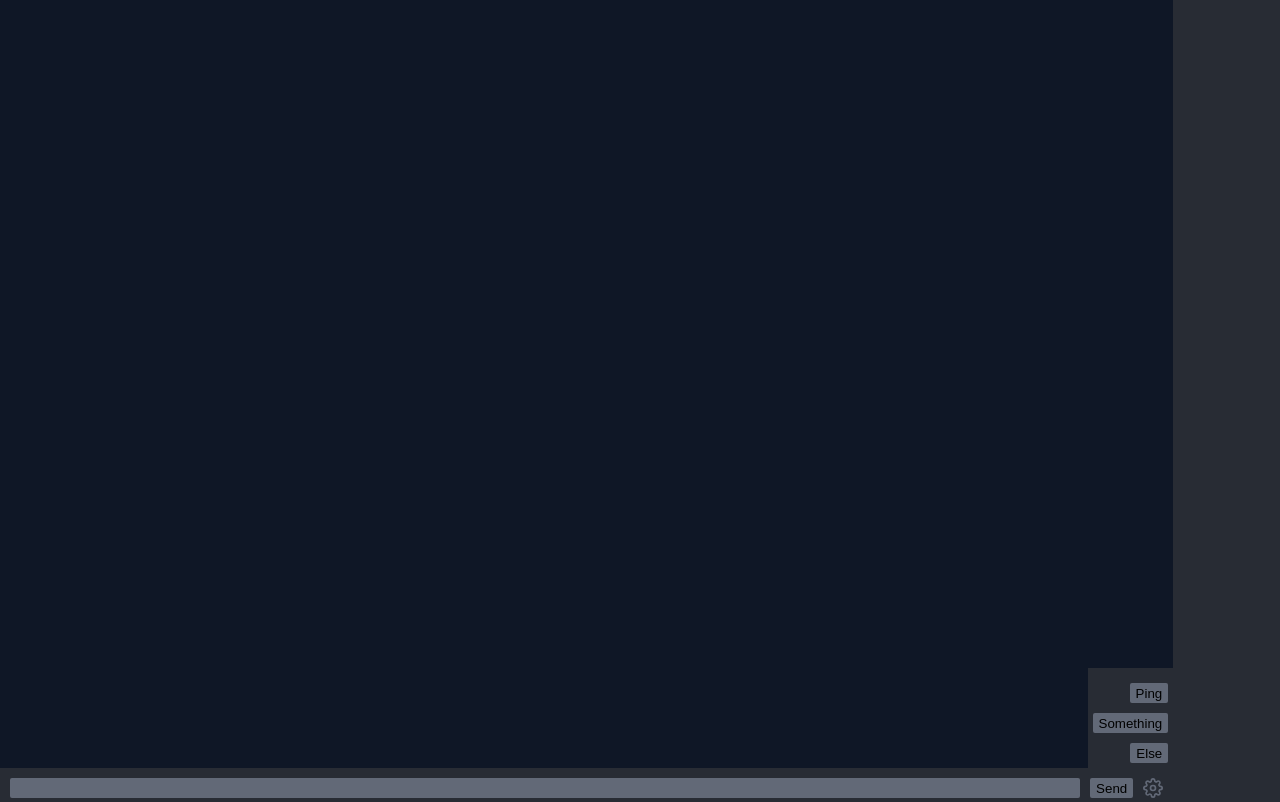
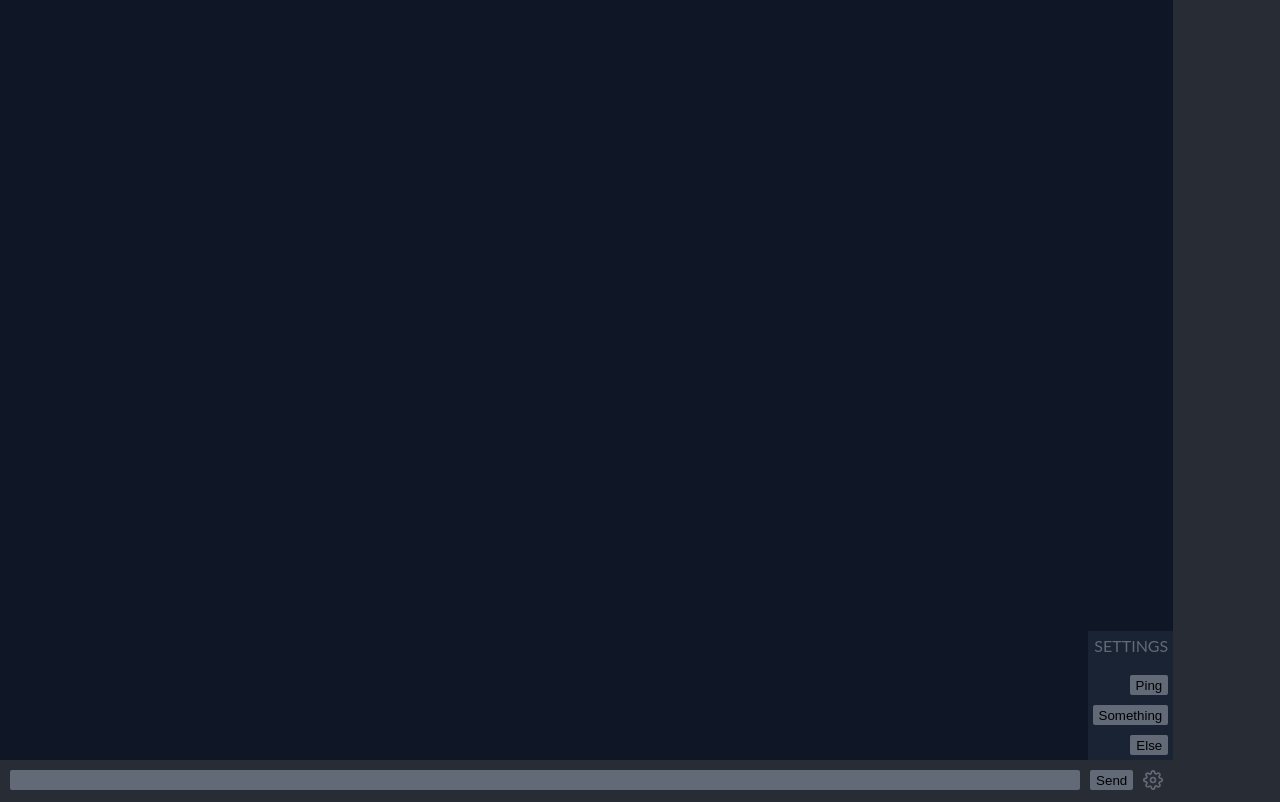
Before and after one commit to tallyon/chat-websocket, a website: page index.html in a window 1280 px wide. Both pictures are taken after a click on the picture 1153 px from the left and 788 px from the top of the page. Drawn offline with Linux system fonts and the light colour scheme.

Commit message:
Added animation for settings button

```diff
--- a/css/style.css
+++ b/css/style.css
@@ -197,6 +197,7 @@ html, body {
   margin: 0;
   padding: 0;
   background: #282c34;
+  font-family: 'Lato', sans-serif;
 }
 
 textarea {
@@ -234,7 +235,7 @@ button:focus {
 
 #chatWindow {
   background: #0F1726;
-  height: 96%;
+  height: calc(100% - 40px);
   float: left;
 }
 
@@ -246,7 +247,7 @@ button:focus {
 
 #messageWindow {
   background: #282c34;
-  min-height: 4%;
+  min-height: 40px;
   float: left;
   display: flex;
   justify-content: space-around;
@@ -254,7 +255,6 @@ button:focus {
 
 #menuWindow {
   background: #282c34;
-  padding: 5px;
   position: absolute;
   bottom: 100%;
   right: 0;
@@ -266,9 +266,21 @@ button:focus {
 #btnMenu {
   height: 20px;
   margin: 10px 10px 0 10px;
+  transition: 1s;
 }
 
 .dropUp {
   position: relative;
   display: inline-block;
 }
+
+.settingsHeader {
+  padding: 5px;
+  background: #1A2333;
+  color: #626977;
+}
+
+.settingsButton {
+  padding: 5px;
+  background: #1A2333;
+}
--- a/index.html
+++ b/index.html
@@ -17,7 +17,6 @@
         </div>
 
         <div id="usersWindow" class="col-3 col-sm-3 col-md-2 col-lg-2 col-xl-1">
-
         </div>
 
         <div id="messageWindow" class="col-9 col-sm-9 col-md-10 col-lg-10 col-xl-11">
@@ -26,9 +25,14 @@
             <div class="dropUp">
                 <img id="btnMenu" onclick="toggleMenu ()" src=".\img\settings.svg" alt="settings" />
                 <div id="menuWindow">
-                    <button id="btnMenuPing">Ping</button>
-                    <button id="">Something</button>
-                    <button id="">Else</button>
+                    <div class="settingsHeader">
+                        SETTINGS
+                    </div>
+                    <div class="settingsButton">
+                        <button id="btnMenuPing">Ping</button>
+                        <button id="">Something</button>
+                        <button id="">Else</button>
+                    </div>
                 </div>
             </div>
         </div>
--- a/scripts.js
+++ b/scripts.js
@@ -3,9 +3,12 @@ var messageWindow = document.getElementById('');
 
 function toggleMenu() {
   var menuDisplay = document.getElementById('menuWindow');
+  var rotateImage = document.getElementById('btnMenu');
   if (menuDisplay.style.display === 'block') {
+    rotateImage.style.transform = 'rotate(45deg)';
     menuDisplay.style.display = 'none';
   } else {
+    rotateImage.style.transform = 'rotate(-90deg)';
     menuDisplay.style.display = 'block';
   }
 }
```
